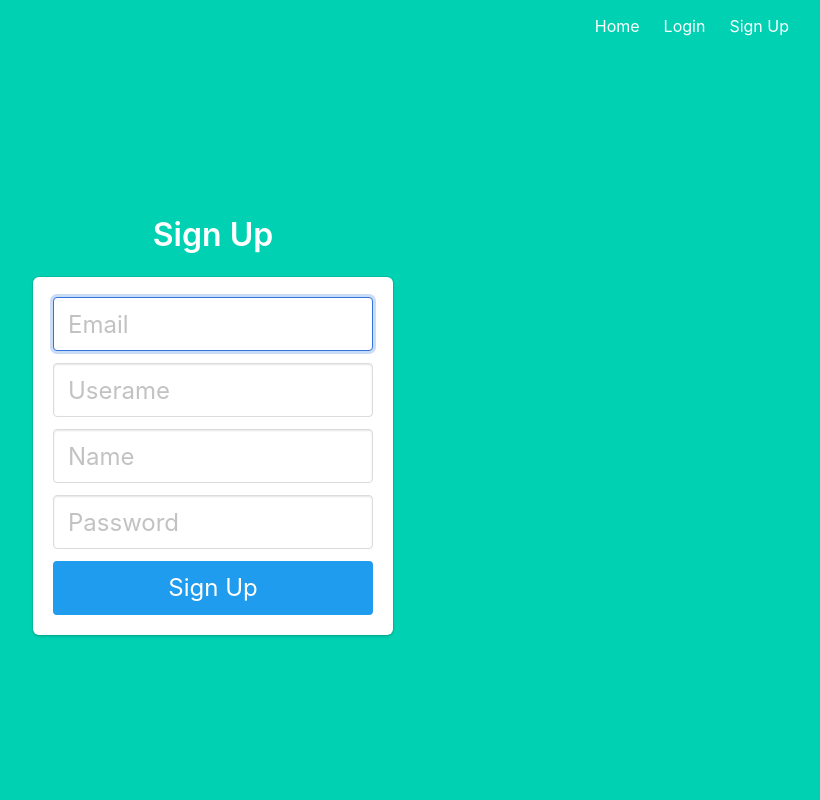
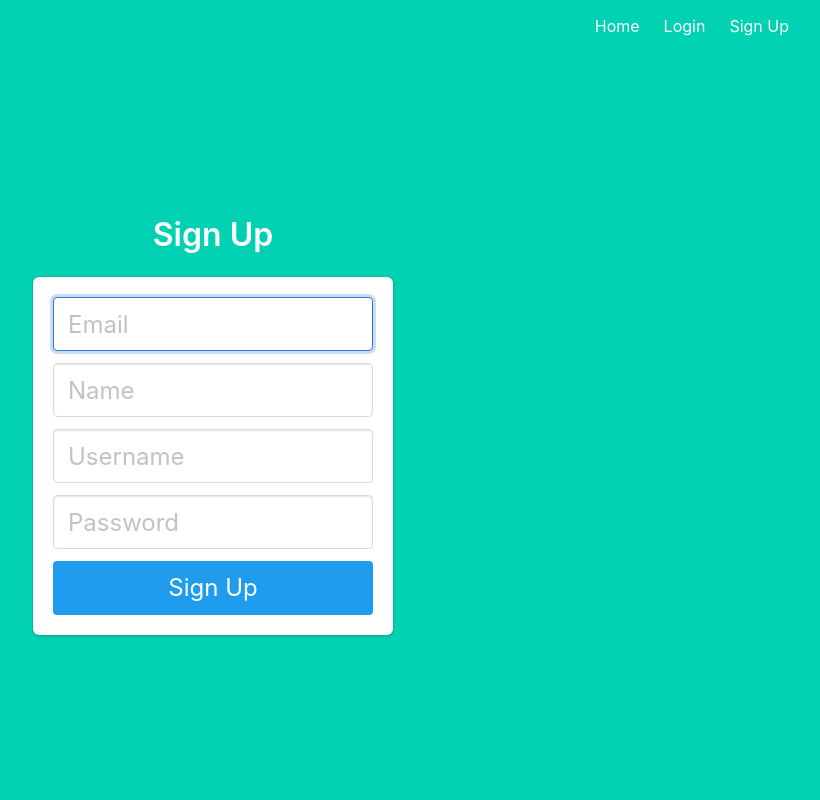
Before and after one commit to kowabunga314/ModularMedia, a Flask app: template app/templates/signup.html in a window 1280 px wide. Shown: the whole page, without its empty margins (427-1247 px from the left). Run offline with Flask 2, Linux system fonts and the light colour scheme; the template is opened without the code that fills it, so the values that code supplies are empty; parts of the project's set-up code (start-up, migrations or seed data) failed here and were passed over.

Commit message:
small fix to username and name forms

```diff
--- a/app/auth.py
+++ b/app/auth.py
@@ -14,6 +14,7 @@ def login():
 @auth.route('/login', methods=['POST'])
 def login_post():
     email = request.form.get('email')
+    ## TO DO: elton add auth via email OR username
     password = request.form.get('password')
     remember = True if request.form.get('remember') else False
 
@@ -37,6 +38,7 @@ def signup():
 def signup_post():
     email = request.form.get('email')
     name = request.form.get('name')
+    username = request.form.get('username')
     password = request.form.get('password')
 
     user = User.query.filter_by(email=email).first() # if this returns a user, then the email already exists in database
@@ -46,7 +48,7 @@ def signup_post():
         return redirect(url_for('auth.signup'))
 
     # create new user with the form data. Hash the password so plaintext version isn't saved.
-    new_user = User(email=email, name=name, password=generate_password_hash(password, method='sha256'))
+    new_user = User(email=email, name=name, username=username, password=generate_password_hash(password, method='sha256'))
 
     # add the new user to the database
     db.session.add(new_user)
--- a/app/templates/signup.html
+++ b/app/templates/signup.html
@@ -20,13 +20,13 @@
 
             <div class="field">
                 <div class="control">
-                    <input class="input is-large" type="text" name="name" placeholder="Userame" autofocus="">
+                    <input class="input is-large" type="text" name="name" placeholder="Name" autofocus="">
                 </div>
             </div>
 
             <div class="field">
                 <div class="control">
-                    <input class="input is-large" type="text" name="username" placeholder="Name">
+                    <input class="input is-large" type="text" name="username" placeholder="Username">
                 </div>
             </div>
 
```
